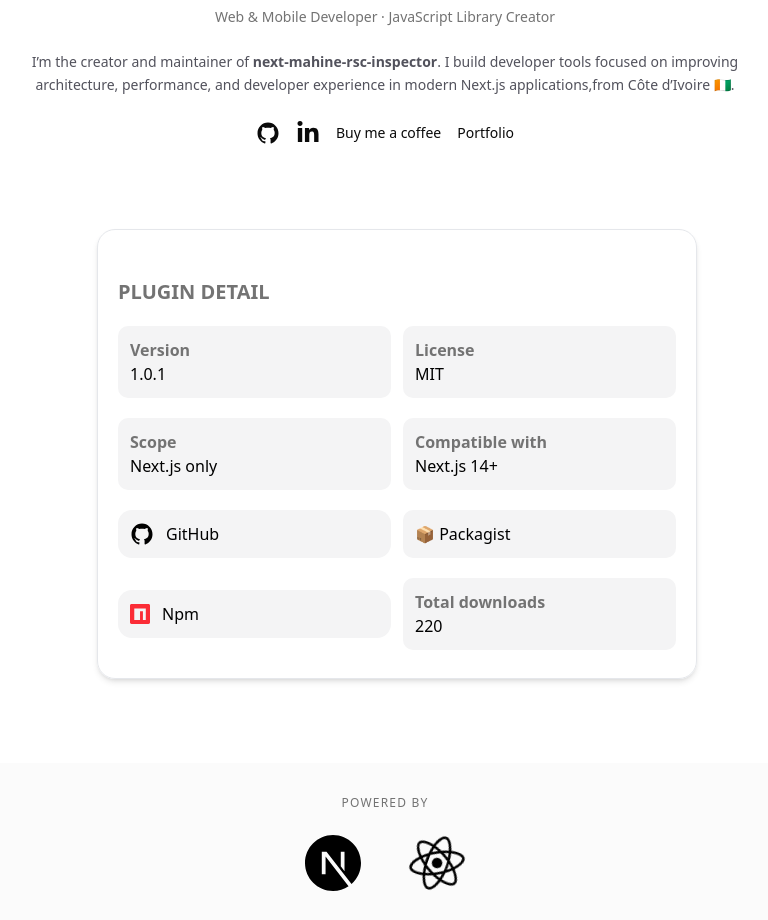
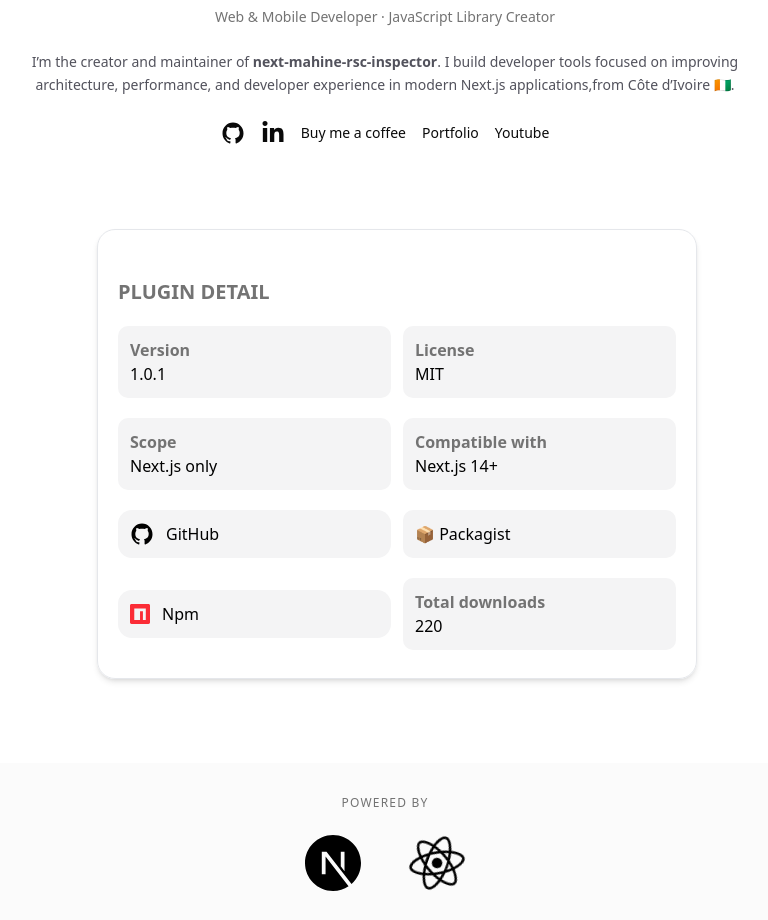
Before and after one commit to Young-power/next-mahine-rsc-doc, a Next.js app: page / in a window 1280 px wide. Shown: the part 3607-4527 px from the top of the page, without its empty margins (255-1023 px from the left). Built offline with nearby package versions, Linux system fonts and the light colour scheme.

Commit message:
add-youtube-link

```diff
--- a/src/components/web/author/Author.tsx
+++ b/src/components/web/author/Author.tsx
@@ -78,6 +78,15 @@
                     Portfolio
                 </a>
                </CardMotion>
+                  <CardMotion delay={0.8}>
+                <a
+                    href="https://www.youtube.com/@youngworker"
+                    target="_blank"
+                    className="hover:underline"
+                >
+                    Youtube
+                </a>
+               </CardMotion>
             </div>
         </section>
     )
```
